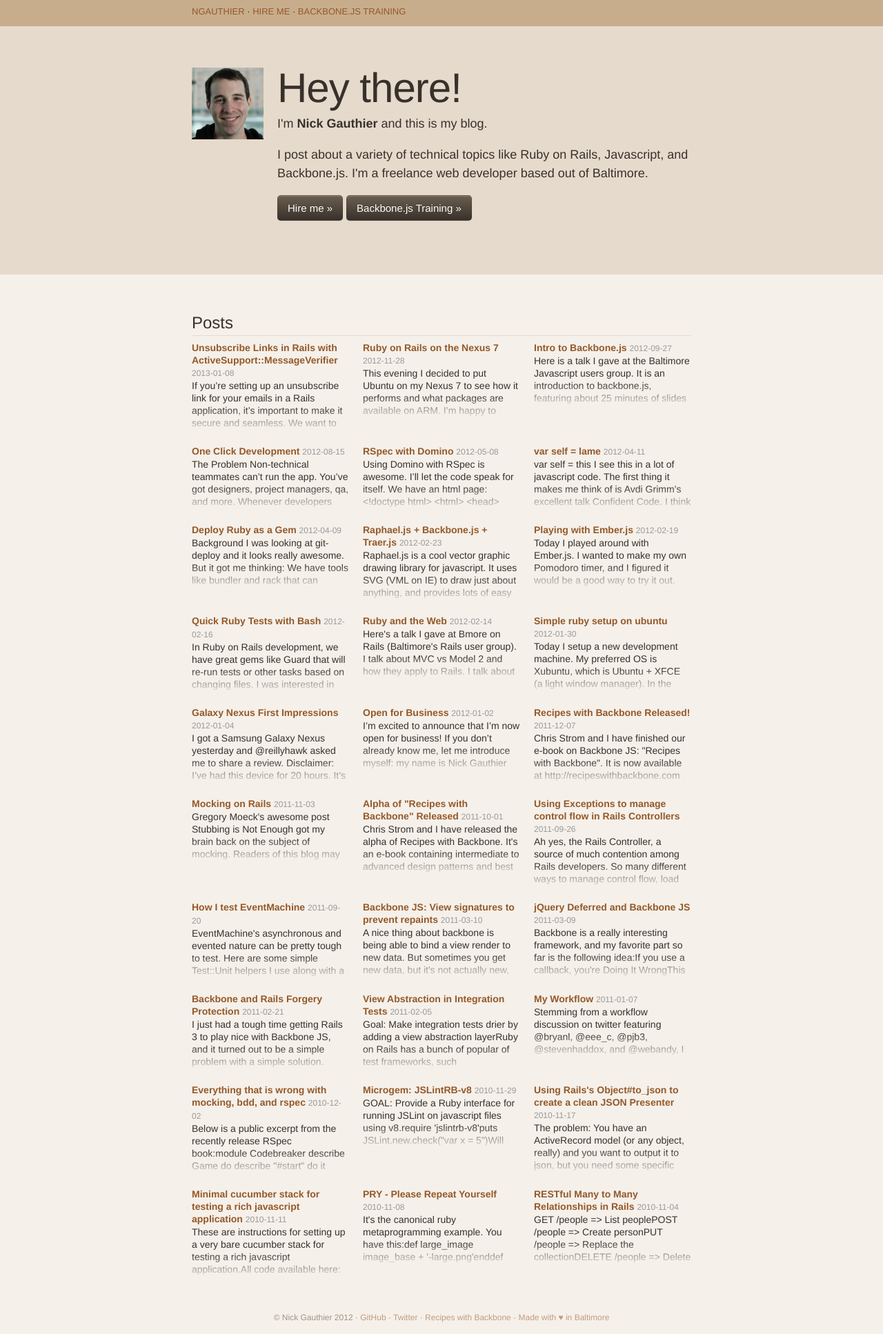
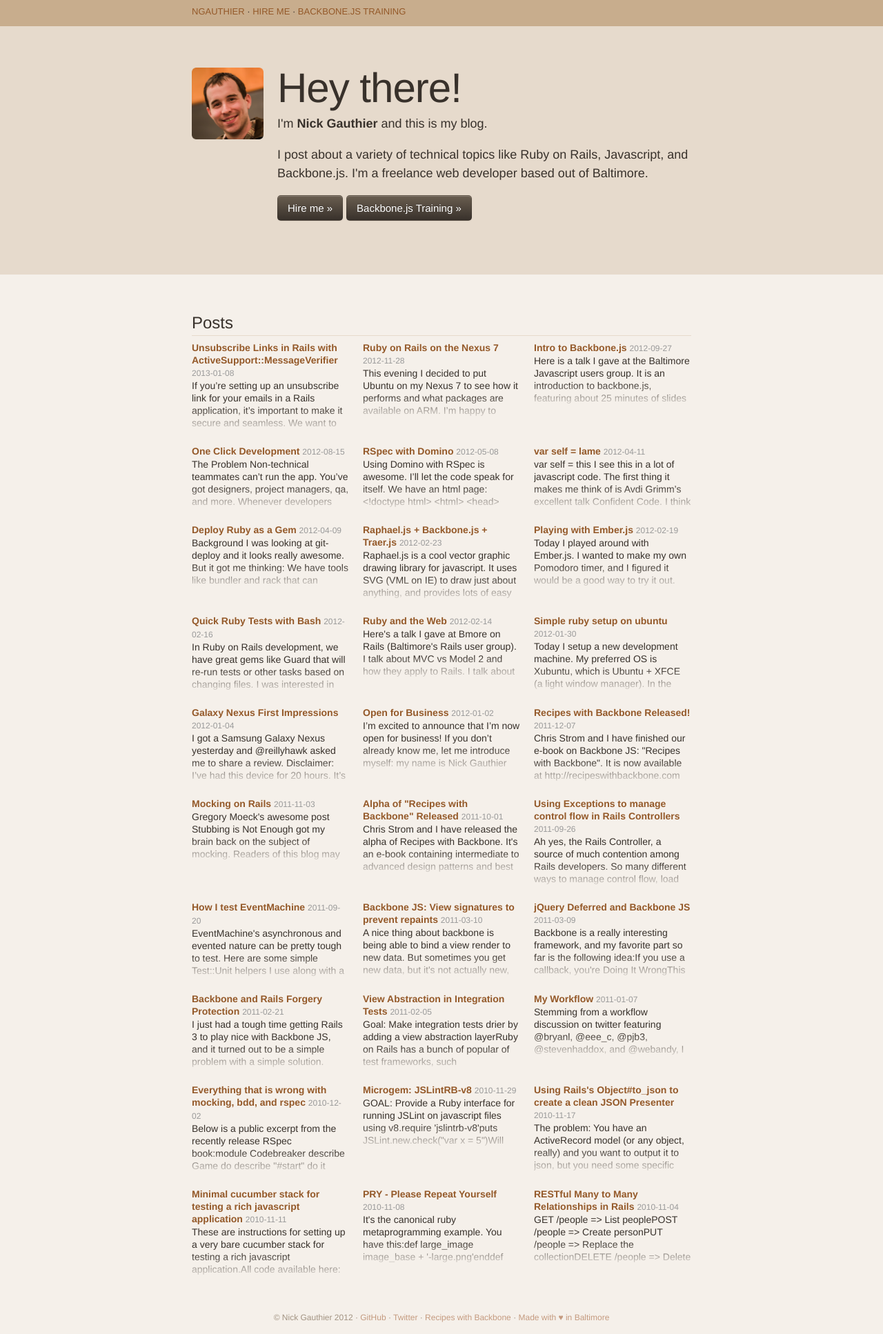
Before and after one commit to ngauthier/ngauthier.github.com, a Jekyll site: the page built from index.html, in a window 1280 px wide. Shown: the whole page at 69% size. Built offline with Jekyll 4.4.1, drawn with Linux system fonts in a browser that asks for light colours; Markdown is read by kramdown in place of the engine named in the settings.

Commit message:
updated profile

```diff
--- a/index.html
+++ b/index.html
@@ -6,7 +6,7 @@ title: Nick Gauthier's Blog
   <div class='container'>
     <div class='row-fluid'>
       <div class='span2'>
-        <img src='/images/headshot.jpg'>
+        <img src='/images/profile.png' width="150" height="150">
       </div>
       <div class='span10'>
         <h1>Hey there!</h1>
```
Also changed, not shown: images/headshot.jpg (deleted), images/profile.png (added).
